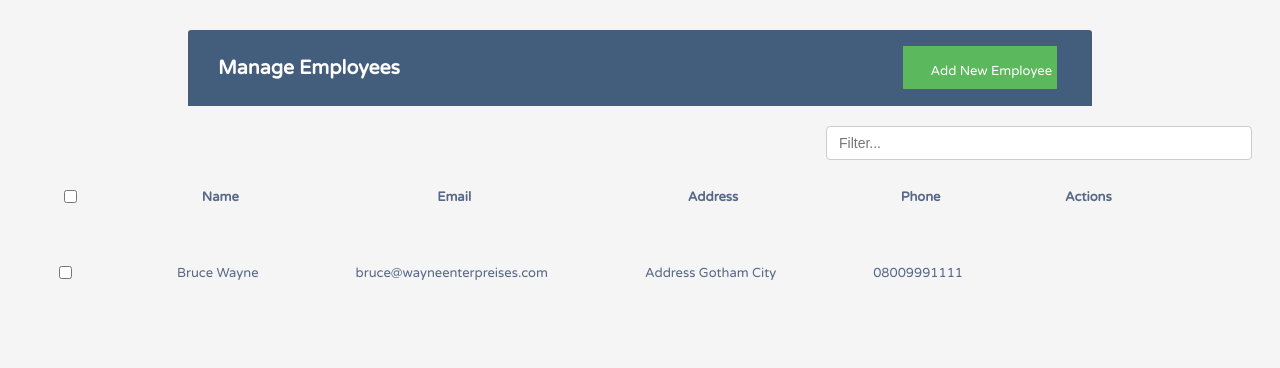
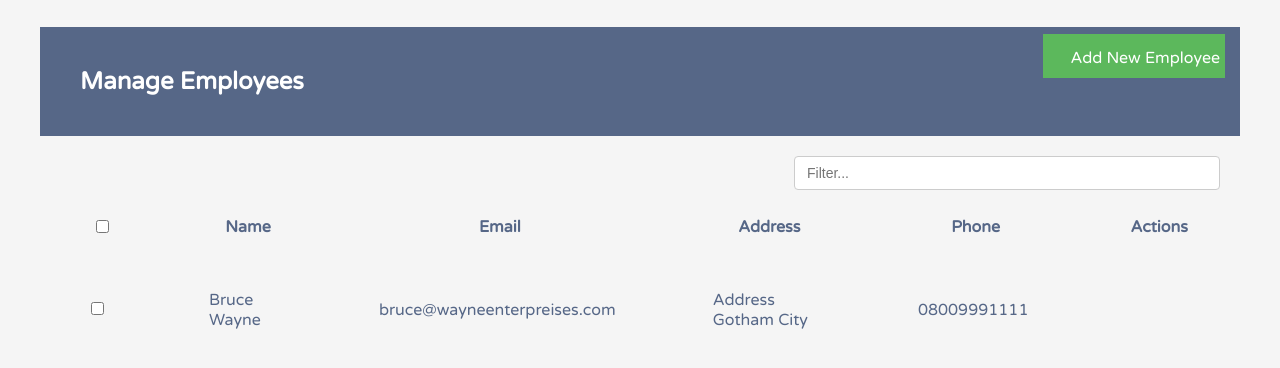
Before and after one commit to guadagoico/TP-JavaScript-2-ABM-de-Personas, a plain HTML site: page index.html in a window 1280 px wide. Drawn offline with Linux system fonts and the light colour scheme.

Commit message:
acomode html

```diff
--- a/index.html
+++ b/index.html
@@ -4,56 +4,35 @@
 <head>
     <meta charset="UTF-8">
     <meta name="viewport" content="width=device-width, initial-scale=1.0">
-    <title>Document</title>
     <link rel="stylesheet" type="text/css" href="style.css">
     <link rel="stylesheet" href="https://fonts.googleapis.com/css?family=Roboto|Varela+Round" />
     <link rel="stylesheet" href="https://fonts.googleapis.com/icon?family=Material+Icons" />
+    <title>TP integrador DOM</title>
 </head>
 
-<body class="body">
-    <div class="container">
-        <div class="titulo">
-            <h2>Manage <b>Employees</b></h2>
-
+<body>
+    <nav>
+        <h1>Manage Employees</h1>
         <div class="agregar">
             <! -- button id"mostrar modal"/button -->
                 <i class="material-icons">&#xE147;</i>
                 <span>Add New Employee</span>
+    </nav>
 
+    <div class="filter">
+        <input id="buscar" placeholder="Filter...">
     </div>
-        </div>
-        <div class="modal-content" class="modal">
-            <form>
-            <div class="modal-header"></div>
-            <div class="modal-body"></div>
-            <div class="modal-footer"></div>
-            </form>
-        </div>
-    </div>
-        <div class="formulario">
-            <input id="buscar" input placeholder="Filter...">
-        </div>
-        <div class="datosSeparados">
-            <table class="datos">
+
+    <div class="container-data-table">
+        <table>
             <thead>
                 <tr>
-                        <th>
-                            <span class="chequear">
-                                <input type="checkbox">
-                            </span>
-                        </th>
+                    <th><span class="chequear"><input type="checkbox"> </span> </th>
                     <th>Name</th>
-
                     <th>Email</th>
-
                     <th>Address</th>
-
                     <th>Phone</th>
-
                     <th>Actions</th>
-
-
-
                 </tr>
             </thead>
             <tbody>
@@ -78,7 +57,14 @@
             </tbody>
         </table>
     </div>
-    </div>
+
+    <!--<div class="modal-content" class="modal">
+        <form>
+            <div class="modal-header"></div>
+            <div class="modal-body"></div>
+            <div class="modal-footer"></div>
+        </form>
+    </div> -->
 
     <script src="main.js"></script>
 </body>
--- a/style.css
+++ b/style.css
@@ -1,27 +1,31 @@
-.body {
+body {
+    margin: 27px 40px;
     color: #566787;
     background: #f5f5f5;
     font-family: 'varela round', sans-serif;
-    font-size: 13px;
+}
+
+nav {
+    background-color: #566787;
+    display: flex;
+    justify-content: space-between;
+    align-items: center;
+    padding: 10px 10px;
+    color:#fff;
 
 }
-
 .container {
     margin-top: 30px;
     background-color: #fff;
     margin-right: 180px;
     margin-left: 180px;
+    }
 
-
-}
-
-.titulo {
-        padding-bottom: 15px;
-        background: #435d7d;
-        color: #fff;
-        padding: 10px 30px;
-
-        border-radius: 3px 3px 0 0;
+h1 {
+    padding-bottom: 15px;
+    color: #fff;
+    padding: 10px 30px;
+    border-radius: 3px 3px 0 0;
     }
 
 .agregar   {
```
Also changed, not shown: Consignas.txt (added). Lines whose indentation alone changed are shown as unchanged.
